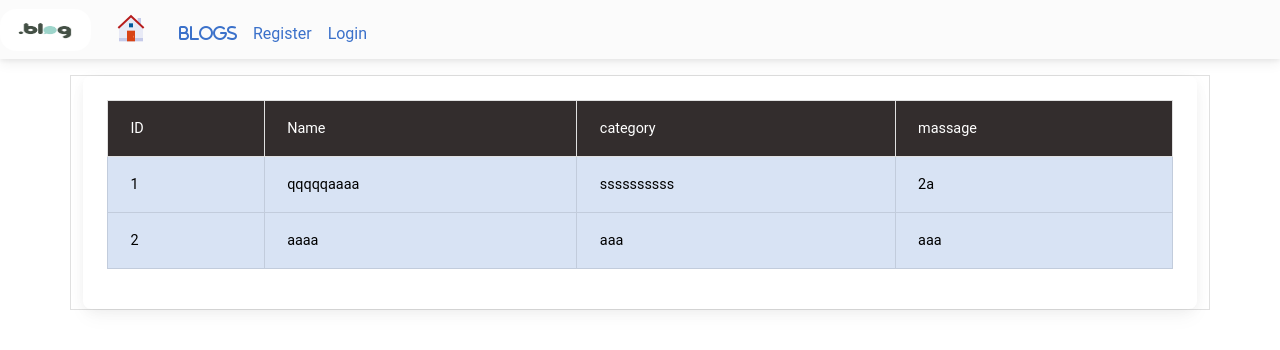
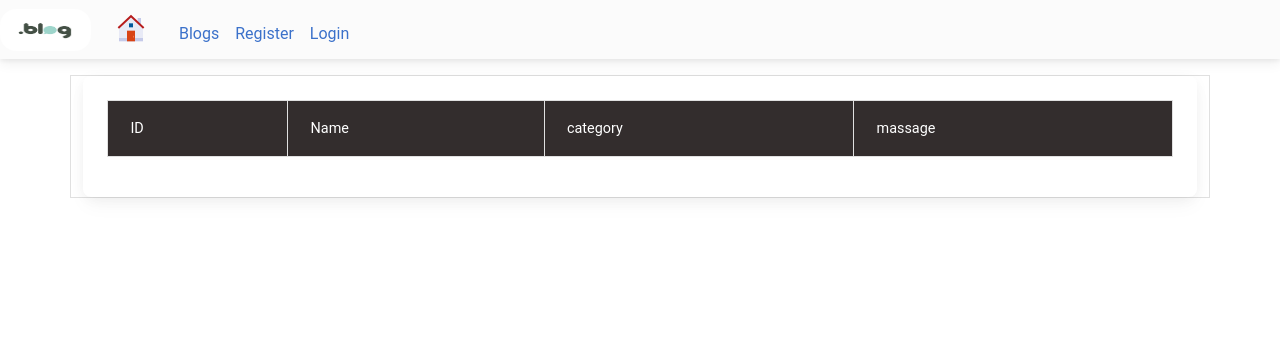
Before and after one commit to Miten-kumar/blogg-app, a React (Create React App) app: page /blog in a window 1280 px wide. Shown: the top 350 px of the page. Built offline with nearby package versions, Linux system fonts and the light colour scheme; data requests are answered from the project's data file.

Commit message:
"myblog completed"

```diff
--- a/db.json
+++ b/db.json
@@ -1,16 +1,32 @@
 {
   "employee": [
     {
-      "name": "qqqqqaaaa",
-      "email": "ssssssssss",
-      "password": "2a",
-      "id": 1
+      "name": "",
+      "email": "",
+      "password": "",
+      "id": 3,
+      "userId": 1
     },
     {
-      "name": "aaaa",
-      "email": "aaa",
-      "password": "aaa",
-      "id": 2
+      "name": "aaaaaaaaaaaa",
+      "email": "",
+      "password": "",
+      "userId": 2,
+      "id": 4
+    },
+    {
+      "name": "aaaaaaaaaaaa",
+      "email": "",
+      "password": "",
+      "userId": 2,
+      "id": 5
+    },
+    {
+      "name": "aaaaaaaaaaaa",
+      "email": "",
+      "password": "",
+      "userId": 2,
+      "id": 6
     }
   ],
   "User": [
--- a/src/App.js
+++ b/src/App.js
@@ -41,7 +41,7 @@ function App() {
         <Route path="/" exact element={<div>This is Home Component</div>} />
         <Route
           path="/blog"
-          element={<DisplayData props={{ isLogged, username }} />}
+          element={<DisplayData props={{ isLogged, username,userId }} />}
         />
         <Route path="/register" element={<Register />} />
         <Route
@@ -59,7 +59,7 @@ function App() {
           <Route path="alluser" element={<Alluser />} />
           <Route
             path="blog"
-            element={<DisplayData props={{ isLogged, username, Role }} />}
+            element={<DisplayData props={{ isLogged, username, Role ,userId }} />}
           />
           <Route
             path="myblog"
--- a/src/Blog/UI/AddBlog.jsx
+++ b/src/Blog/UI/AddBlog.jsx
@@ -17,6 +17,7 @@ import { ToastContainer, toast } from 'react-toastify';
 import 'react-toastify/dist/ReactToastify.css';
 
 export default function AddBlog(props) {
+  console.log(props);
   const [basicModal, setModal] = useState(false);
   const toggleshow = () => setModal(!basicModal);
   const [name, namechange] = useState("");
@@ -24,10 +25,12 @@ export default function AddBlog(props) {
   const [password, passwordchange] = useState("");
 
 
+
   const handlesubmit = (e) => {
+
     e.preventDefault();
     console.log("wefwde");
-    const empdata = { name, email, password };
+    const empdata = { name, email, password, userId:props.props };
 
     fetch("http://localhost:8000/employee", {
       method: "POST",
@@ -91,6 +94,7 @@ export default function AddBlog(props) {
                     value={password}
                     onChange={(e) => passwordchange(e.target.value)}
                   />
+
                 </MDBModalBody>
                 <MDBModalFooter>
 
--- a/src/Blog/UI/DisplayData.jsx
+++ b/src/Blog/UI/DisplayData.jsx
@@ -7,8 +7,8 @@ import { toast } from "react-toastify";
 import { MDBBtn } from "mdb-react-ui-kit";
 import DeleteForeverOutlinedIcon from "@mui/icons-material/DeleteForeverOutlined";
 const DisplayData = (props) => {
-  console.log(props.props.Role);
-  const [empdata, empdatachange] = useState(null);
+  console.log(props );
+  const [empdata, empdatachange] = useState([]);
   const [Data1, setData1] = useState({});
   const [ref, setref] = useState(true);
   const [Delete, removeDelete] = useState(true);
@@ -44,7 +44,7 @@ const DisplayData = (props) => {
     <div className="container my-3 border ">
       <div className="card">
         {/* ADD BUTTON................... */}
-        {props.props.isLogged === true ? <AddBlog load={Load} /> : <></>}
+        {props.props.isLogged === true ? <AddBlog load={Load}  props={props.props.userId}/> : <></>}
 
         <div className="card-body">
           <table className="table table-bordered ">
@@ -59,12 +59,13 @@ const DisplayData = (props) => {
             </thead>
             <tbody className="table-primary">
               {empdata &&
-                empdata.map((item) => (
+                empdata.filter((blog)=>blog.userId === props.props.userId).map((item) => (
                   <tr key={item.id}>
                     <td>{item.id}</td>
                     <td>{item.name}</td>
                     <td>{item.email}</td>
                     <td>{item.password}</td>
+
                     {props.props.Role === "admin" ? (
                       <td>
                         <Edit props={item} data={update} />
@@ -79,8 +80,10 @@ const DisplayData = (props) => {
                         <ViewDetails props={item} />
                       </td>
                     ) : null}
+
                   </tr>
                 ))}
+
             </tbody>
           </table>
         </div>
--- a/src/Blog/UI/Navbar.jsx
+++ b/src/Blog/UI/Navbar.jsx
@@ -59,7 +59,7 @@ export default function Navbar(props) {
               <MDBNavbarItem className="mx-2 mt-2">
                 {props.props.Role === "admin" ? (
                   <NavLink to="/admin" fontSize="20px" style={{"font-family": 'FontAwesome'}} >Desh bord</NavLink>
-                ) :  <NavLink to="/blog"  style={{"font-family": 'FontAwesome'}}>Blogs</NavLink>}
+                ) :  <NavLink to="/blog"  style={{"font-family": 'inherit'}}>Blogs</NavLink>}
               </MDBNavbarItem>
               {/* login butoon................................................ */}
               {props.props.isLogged === true ? (
@@ -67,10 +67,10 @@ export default function Navbar(props) {
               ) : (
                 <div className="d-flex ">
                   <MDBNavbarItem className="mx-2 mt-2">
-                    <NavLink to="/register">Register</NavLink>
+                    <NavLink to="/register" style={{"font-family": 'inherit'}}>Register</NavLink>
                   </MDBNavbarItem>
                   <MDBNavbarItem className="mx-2 mt-2">
-                    <NavLink to="/login">Login</NavLink>
+                    <NavLink to="/login" style={{"font-family": 'inherit'}}>Login</NavLink>
                   </MDBNavbarItem>
                 </div>
               )}
```
